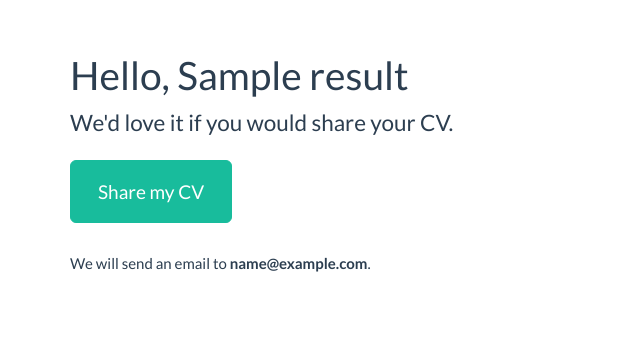
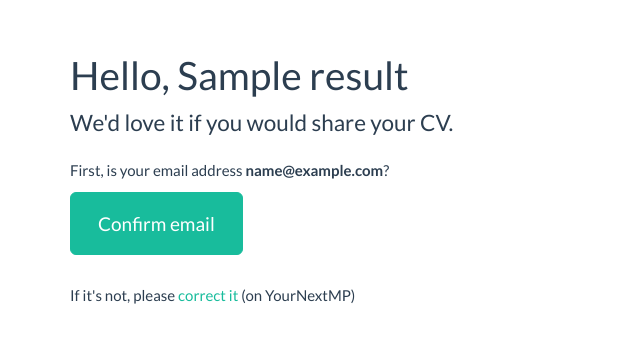
Before and after one commit to frabcus/mpcv, a Flask app: page /upload_cv/1 in a window 1280 px wide. Shown: the part 60-403 px from the top of the page, without its empty margins (0-640 px from the left). Run offline with Flask 2, Linux system fonts and the light colour scheme; a database or web service that is not in the repository returns one stand-in record (values such as "Sample title"); data that the repository does not hold is empty; some libraries are stand-ins or nearby versions.

Commit message:
Better copy on upload page

```diff
--- a/templates/upload_cv.html
+++ b/templates/upload_cv.html
@@ -7,14 +7,15 @@
 
         <p class="lead">We'd love it if you would share your CV.</p>
 
+        <p>First, is your email address <strong>{{ candidate.email }}</strong>?</p>
+
         <form action="/upload_cv/{{ candidate.id }}" method="POST">
             <div class="form-group">
-              <button id="confirm_email" type="submit" class="btn btn-success btn-lg">Share my CV</button>
+              <button id="confirm_email" type="submit" class="btn btn-success btn-lg">Confirm email</button>
             </div>
         </form>
 
-        <p>We will send an email to <strong>{{ candidate.email }}</strong>.
-        </p>
+        <p>If it's not, please <a href="https://yournextmp.com/person/{{ candidate.id }}">correct it</a> (on YourNextMP) </p>
 
     </div>
 {% endblock %}
```
Also changed, not shown: templates/upload_cv_confirmed.html (+9 -1 lines).
